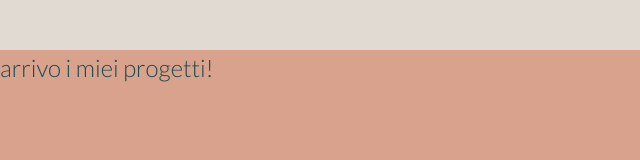
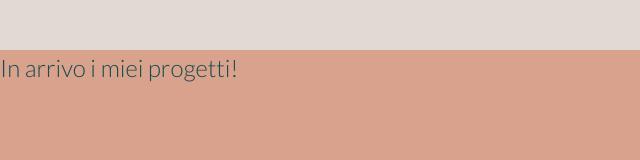
Before and after one commit to LVin100/vincent.legnani-HTML-e-CSS, a plain HTML site: page assets/portfolio/portfolio.html in a window 1280 px wide. Shown: the full height of the page, 0-640 px from the left. Drawn offline with nearby package versions, Linux system fonts and the light colour scheme.

Commit message:
+"In" arrivo i miei progetti

```diff
--- a/assets/portfolio/portfolio.html
+++ b/assets/portfolio/portfolio.html
@@ -20,7 +20,7 @@
     </header>
 
 
-    <p> arrivo i miei progetti!</p>
+    <p>In arrivo i miei progetti!</p>
     <script src="https://cdn.jsdelivr.net/npm/bootstrap@5.1.3/dist/js/bootstrap.bundle.min.js" integrity="sha384-ka7Sk0Gln4gmtz2MlQnikT1wXgYsOg+OMhuP+IlRH9sENBO0LRn5q+8nbTov4+1p" crossorigin="anonymous"></script>
 </body>
 </html>
```
